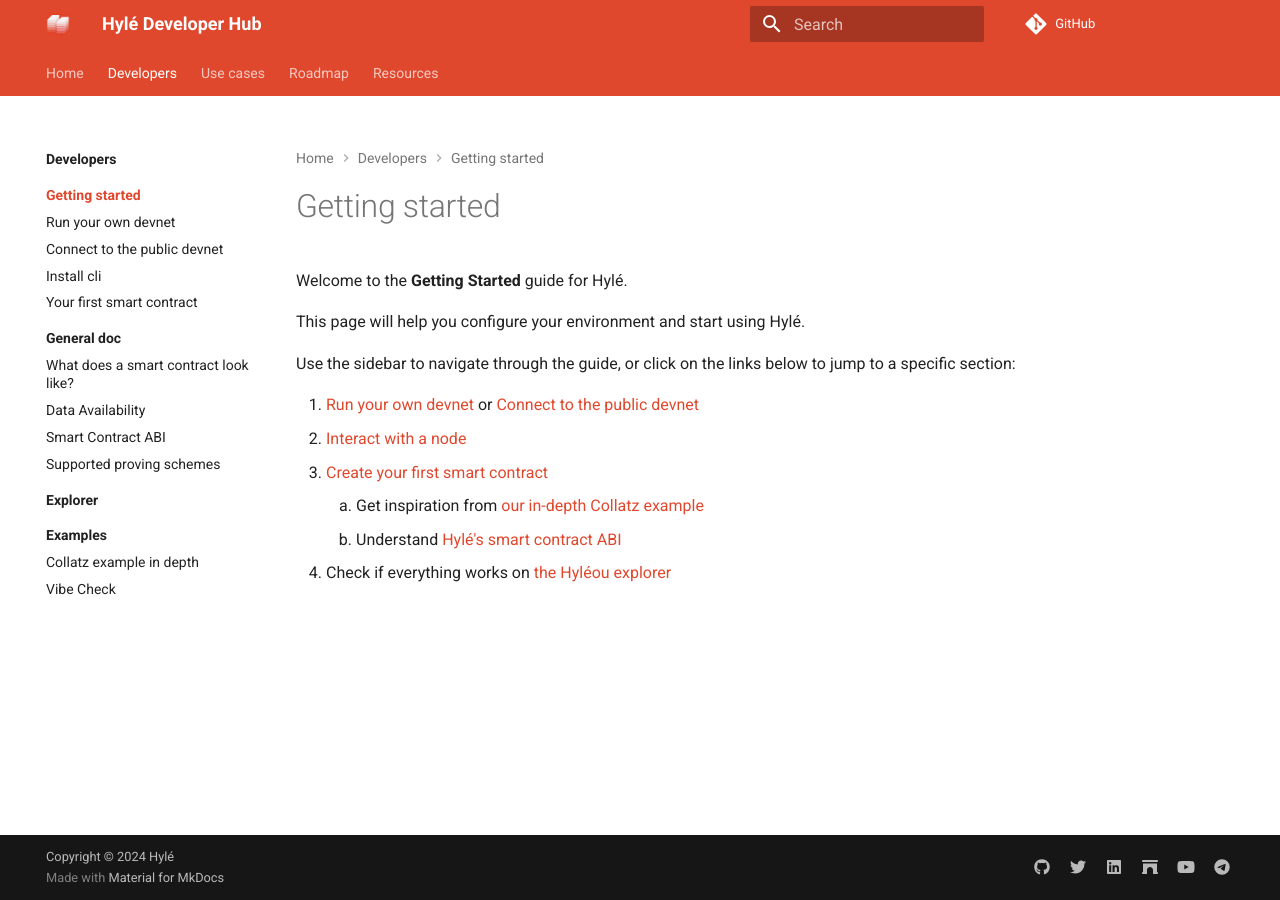
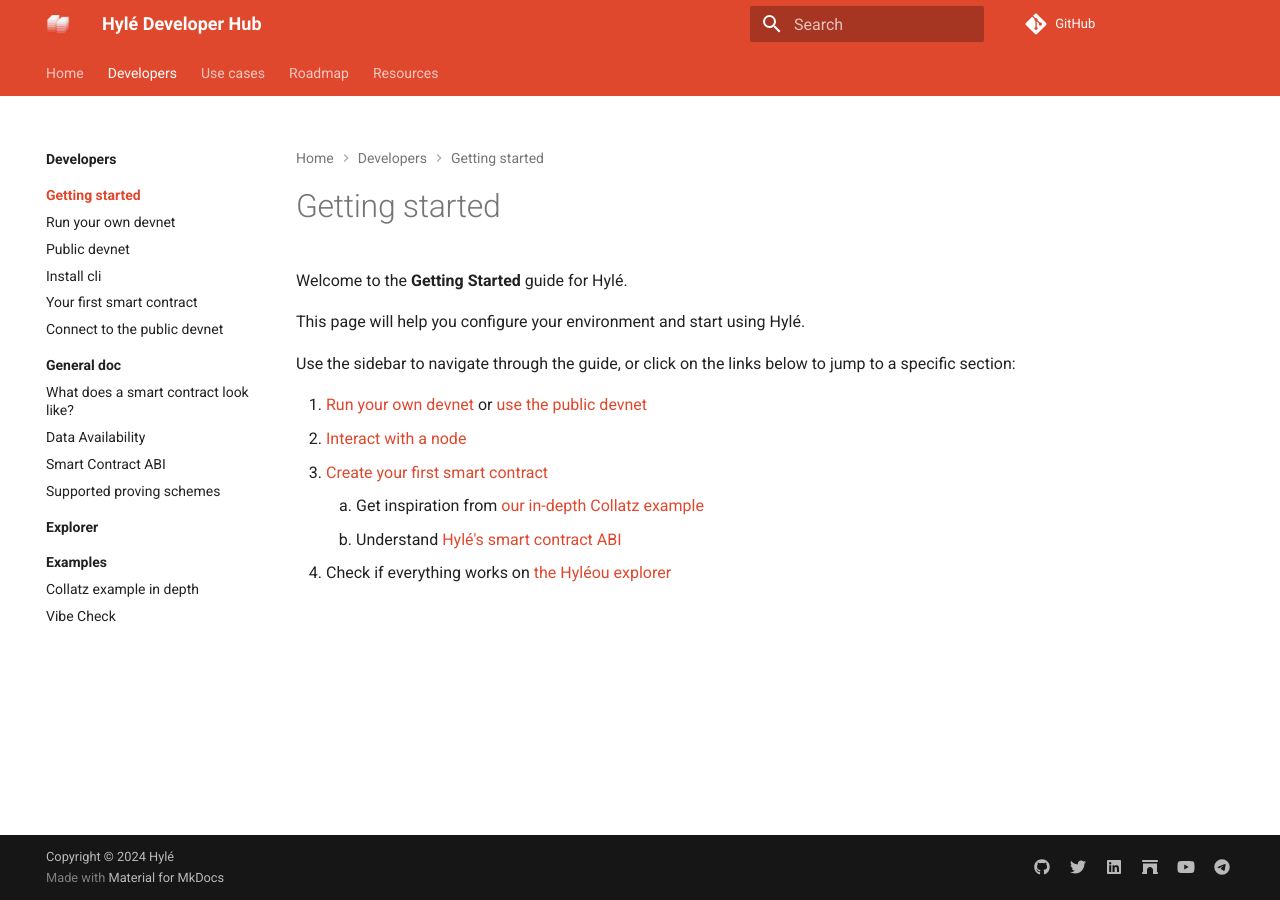
Before and after one commit to Hyle-org/devhub-hyle, an MkDocs documentation site: the page built from docs/developers/getting-started/index.md, in a window 1280 px wide. Built offline with MkDocs 1.6.1 and Material for MkDocs 9.7.7, drawn with Linux system fonts in a browser that asks for light colours; comment, search, counter and statistics services are not loaded.

Commit message:
public devnet page (#16)
* duplicate title

* using the CLI -> getting started

* redo contact us section

* add link to explorer in getting started

* review public devnet page

* internal linking

```diff
--- a/docs/developers/getting-started/index.md
+++ b/docs/developers/getting-started/index.md
@@ -10,7 +8,7 @@
 
 Use the sidebar to navigate through the guide, or click on the links below to jump to a specific section:
 
-1. [Run your own devnet](run-devnet.md) or [Connect to the public devnet](connect-to-devnet.md)
+1. [Run your own devnet](run-devnet.md) or [use the public devnet](public-devnet.md)
 1. [Interact with a node](install-cli.md)
 1. [Create your first smart contract](your-first-smart-contract.md)
 	1. Get inspiration from [our in-depth Collatz example](../examples/collatz-example-in-depth.md)
```
Also changed, not shown: other parts of docs/developers/getting-started/index.md (+0 -2 lines), docs/developers/getting-started/public-devnet.md (added, +19 -0 lines), docs/roadmap/index.md (+1 -1 lines), docs/developers/.pages, docs/developers/getting-started/.pages.
